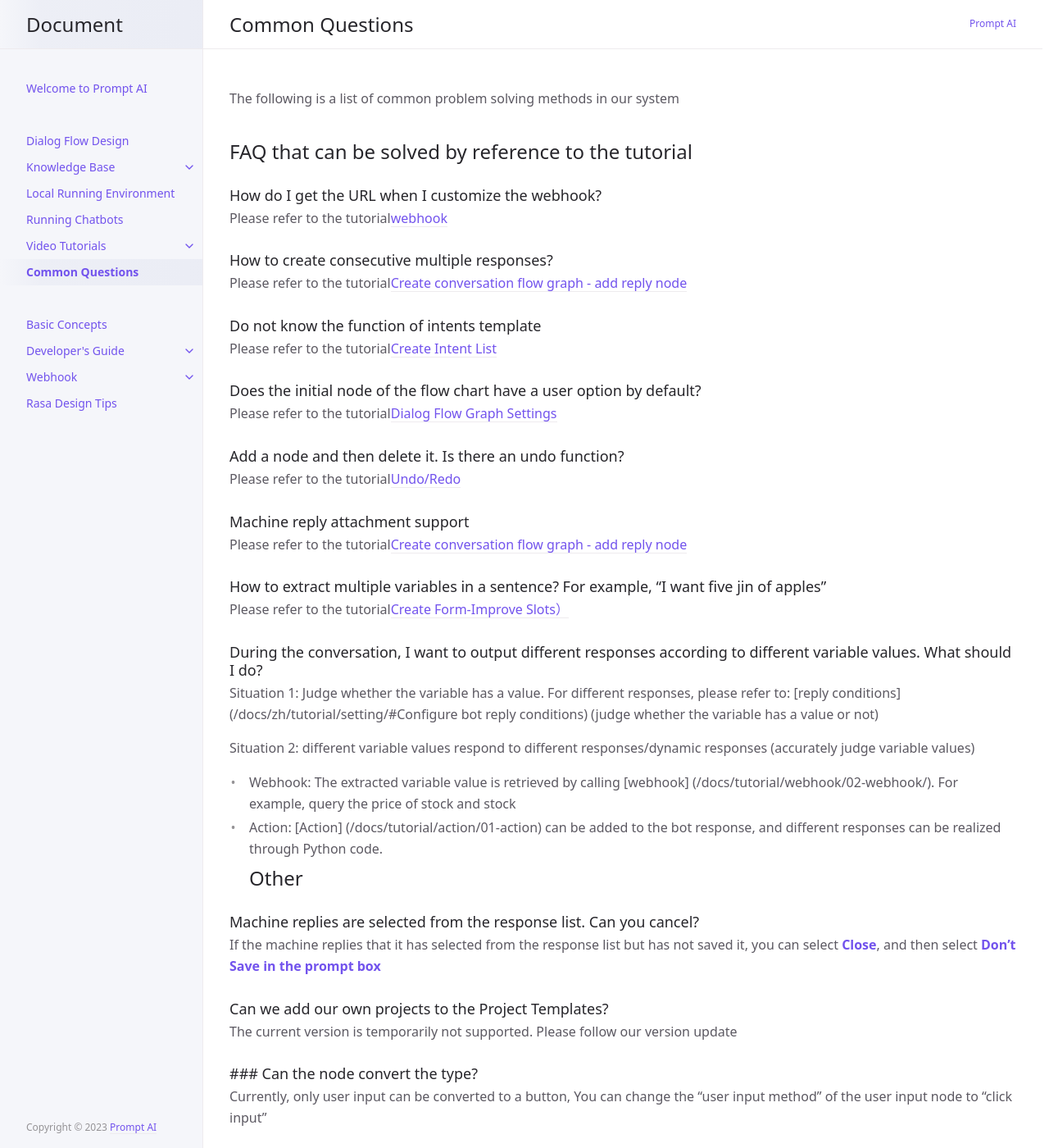
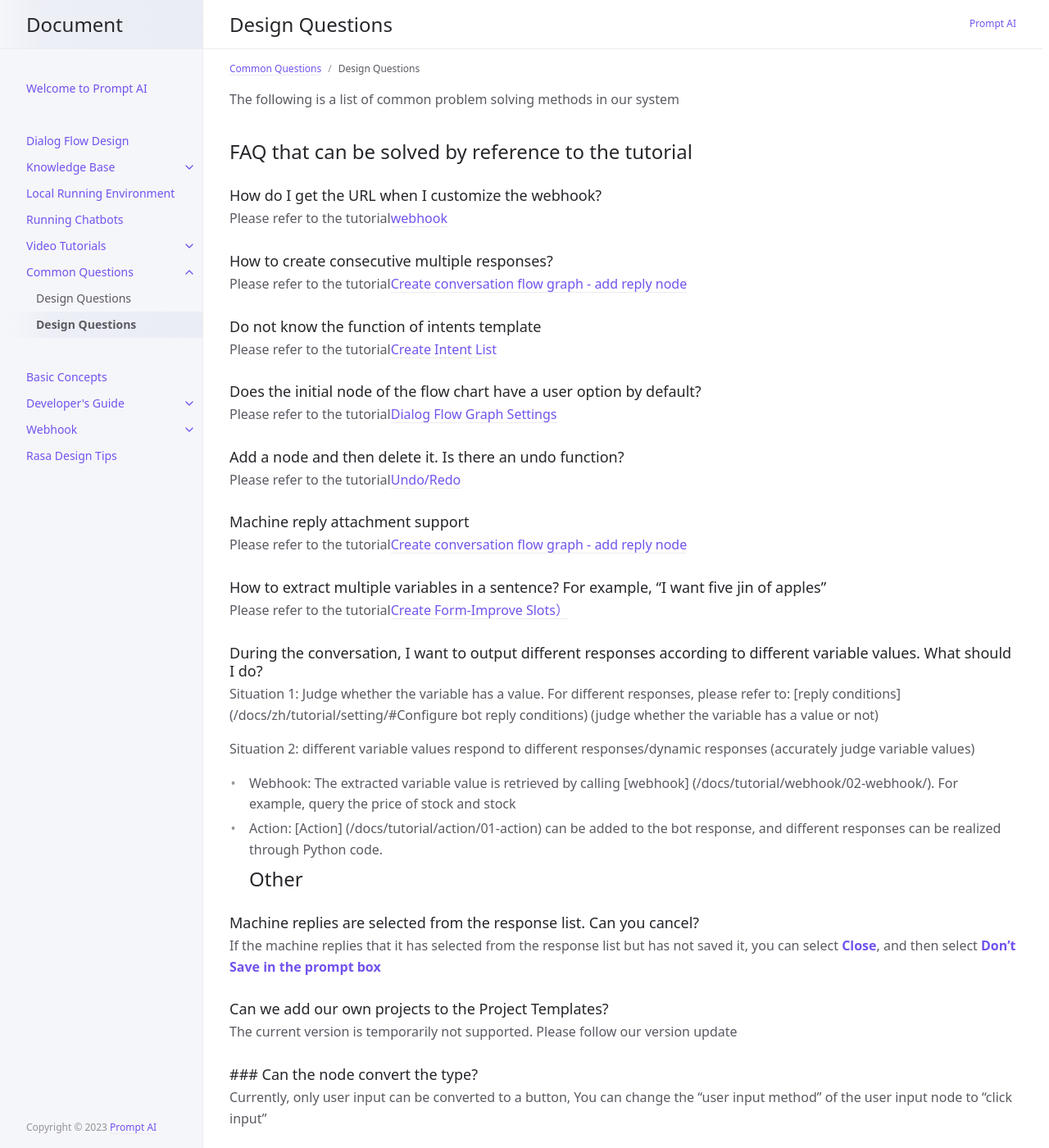
Before and after one commit to PromptAI/promptdialog, a Jekyll site: the page built from docs/common_questions/design_questions.md, in a window 1280 px wide and 1400 px high. Shown: the whole window at 82% size. Built offline with Jekyll 4.4.1, drawn with Linux system fonts in a browser that asks for light colours.

Commit message:
fix: doc params of spliter [boolean]

```diff
--- a/_includes/nav.html
+++ b/_includes/nav.html
@@ -72,7 +72,7 @@
             <ul class="nav-list ">
             {%- for child in children_list -%}
               {%- unless child.nav_exclude -%}
-              <li class="nav-list-item {% if page.url == child.url or page.parent == child.title %} active{% endif %}">
+              <li class="nav-list-item {% if page.url == child.url or page.parent == child.title %} active{% endif %} {% if child.spliter == true %}nav-list-spilter{% endif %}">
                 {%- if child.has_children -%}
                   <a href="#" class="nav-list-expander"><svg viewBox="0 0 24 24"><use xlink:href="#svg-arrow-right"></use></svg></a>
                 {%- endif -%}
@@ -82,7 +82,7 @@
                   <ul class="nav-list">
                   {%- for grand_child in grand_children_list -%}
                     {%- unless grand_child.nav_exclude -%}
-                    <li class="nav-list-item {% if page.url == grand_child.url %} active{% endif %}">
+                    <li class="nav-list-item {% if page.url == grand_child.url %} active{% endif %} {% if grand_child.spliter == true %}nav-list-spilter{% endif %}">
                       <a href="{{ grand_child.url | absolute_url }}" class="nav-list-link{% if page.url == grand_child.url %} active{% endif %}">{{ grand_child.title }}</a>
                     </li>
                     {%- endunless -%}
--- a/_sass/custom/custom.scss
+++ b/_sass/custom/custom.scss
@@ -33,3 +33,6 @@
   }
   flex: 1;
 }
+.nav-list-spilter {
+  margin-bottom: $sp-6 !important;
+}
--- a/_sass/layout.scss
+++ b/_sass/layout.scss
@@ -89,9 +89,6 @@
   }
 
   &> .nav-list> .nav-list-item:first-child {
-    margin-bottom: $sp-6;
-  }
-  &> .nav-list> .nav-list-spilter {
     margin-bottom: $sp-6;
   }
 
--- a/docs/FAQ.md
+++ b/docs/common_questions/design_questions.md
@@ -1,8 +1,8 @@
 ---
 layout: en
-title: Common Questions
-nav_order: 6
-spliter: true
+title: Design Questions
+parent: Common Questions
+nav_order: 2
 ---
 
 The following is a list of common problem solving methods in our system
--- /dev/null
+++ b/docs/common_questions/install_questions.md
@@ -0,0 +1,7 @@
+---
+layout: en
+title: Design Questions
+parent: Common Questions
+nav_order: 1
+---
+Install Questions
```
Also changed, not shown: docs/common_questions/index.md (added, +8 -0 lines).
